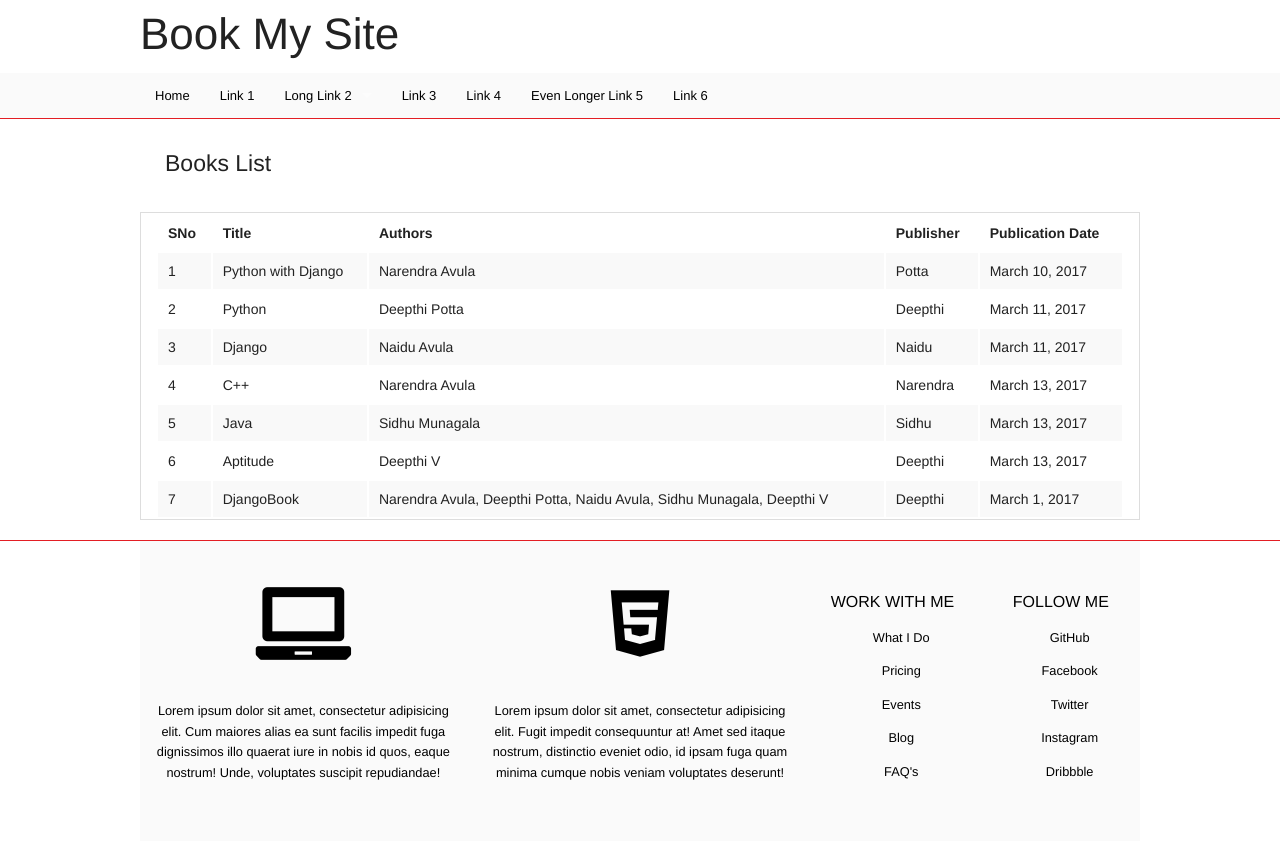
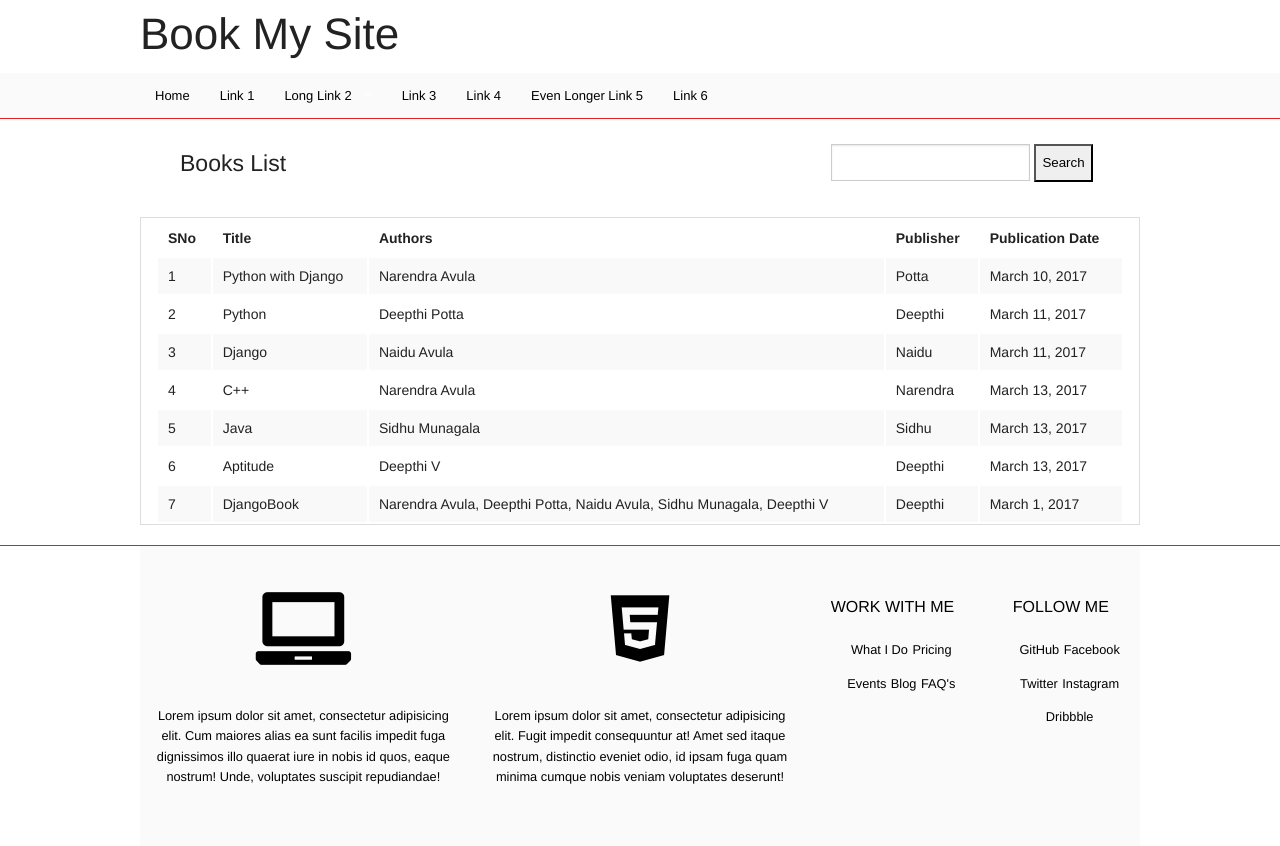
Before and after one commit to narendra-avula/bookmysite, a Django app: page /books/ in a window 1280 px wide. Before the commit the page ends 780 px from the top, so only its background shows below. Run offline with Django 3.2, Linux system fonts and the light colour scheme; data comes from the database, SQL or seed files in the repository.

Commit message:
api views in books app

```diff
--- a/books/urls.py
+++ b/books/urls.py
@@ -6,6 +6,7 @@ from django.contrib import admin
 from books.views import *
 
 urlpatterns = [
+
     url(r'^$', books_list),
     url(r'^search-form/$', search_form),
     url(r'^search/$', search),
--- a/books/views.py
+++ b/books/views.py
@@ -12,6 +12,16 @@ def books_list(request):
     context  =  {'books': books}
     return render(request, 'books/booksList.html', context)
 
+
+def search(request):
+    if request.method == 'GET':
+        book_name = request.GET['query']
+        if book_name:
+            books = Book.objects.filter(title__icontains=book_name)
+            context = {'books': books}
+            return render(request, 'books/booksList.html', context)
+
+
 def search_form(request):
     return render(request, 'books/search_form.html')
 
@@ -25,11 +35,11 @@ def search_form(request):
 #         return HttpResponse(message)
 
 
-def search(request):
-    if 'query' in request.GET and request.GET['query']:
-        book_name = request.GET['query']
-        books = Book.objects.filter(title__icontains=book_name)
-        context = {'books': books, 'bookName': book_name}
-        return render(request, 'books/search_results.html', context)
-    else:
-        return HttpResponse('Please submit a search term')
+# def search(request):
+#     if 'query' in request.GET and request.GET['query']:
+#         book_name = request.GET['query']
+#         books = Book.objects.filter(title__icontains=book_name)
+#         context = {'books': books, 'bookName': book_name}
+#         return render(request, 'books/search_results.html', context)
+#     else:
+#         return HttpResponse('Please submit a search term')
--- a/static/css/main.css
+++ b/static/css/main.css
@@ -93,3 +93,7 @@ body {
   margin-top: .5em;
 }
 /* End Footer */
+
+/** {*/
+    /*font-family: 'Open Sans', sans-serif;*/
+/*}*/
--- a/templates/baseTemplate.html
+++ b/templates/baseTemplate.html
@@ -16,6 +16,7 @@
     <link rel="stylesheet" href="{% static 'css/owl.theme.default.min.css' %}">
     <link rel="stylesheet" href="{% static 'css/animate.css' %}">
     <link rel="stylesheet" href="{% static 'css/foundation-icons/foundation-icons.css' %}">
+    <link href="https://fonts.googleapis.com/css?family=Open+Sans" rel="stylesheet">
 
 
     <!-- End Style Sheets -->
--- a/templates/books/booksList.html
+++ b/templates/books/booksList.html
@@ -4,11 +4,34 @@
 {% endblock title %}
 
 {% block content %}
-    <div class="row" style="padding: 25px">
+    <style>
+        li
+        {
+            display: inline-block;
+            zoom: 1;
+            *display: inline;
+        }
+        #searchBook {
+            height: 38px;
+        }
+    </style>
+
+    <div class="row" style="padding: 25px; padding-bottom: 0">
+        <div class="small-8 columns">
             <h4> Books List </h4>
+        </div>
+        <div class="small-4 columns">
+            <form action="/books/search/" method="get">
+                <ul>
+                    <li><input type="text" name="query"></li>
+                    <li><input type="submit" value="Search" id="searchBook"></li>
+                </ul>
+            </form>
+        </div>
     </div>
 
     <div class="row">
+        {% if books %}
             <table class="small-12 columns">
                 <tr>
                     <th>SNo</th>
@@ -27,6 +50,9 @@
                     </tr>
                 {% endfor %}
             </table>
+        {% else %}
+            <p>Thers is no Books</p>
+        {% endif %}
     </div>
 
 {% endblock content %}
```
Also changed, not shown: books/api_urls.py (added, +9 -0 lines), books/api_views.py (added, +13 -0 lines). Lines whose indentation alone changed are shown as unchanged.
